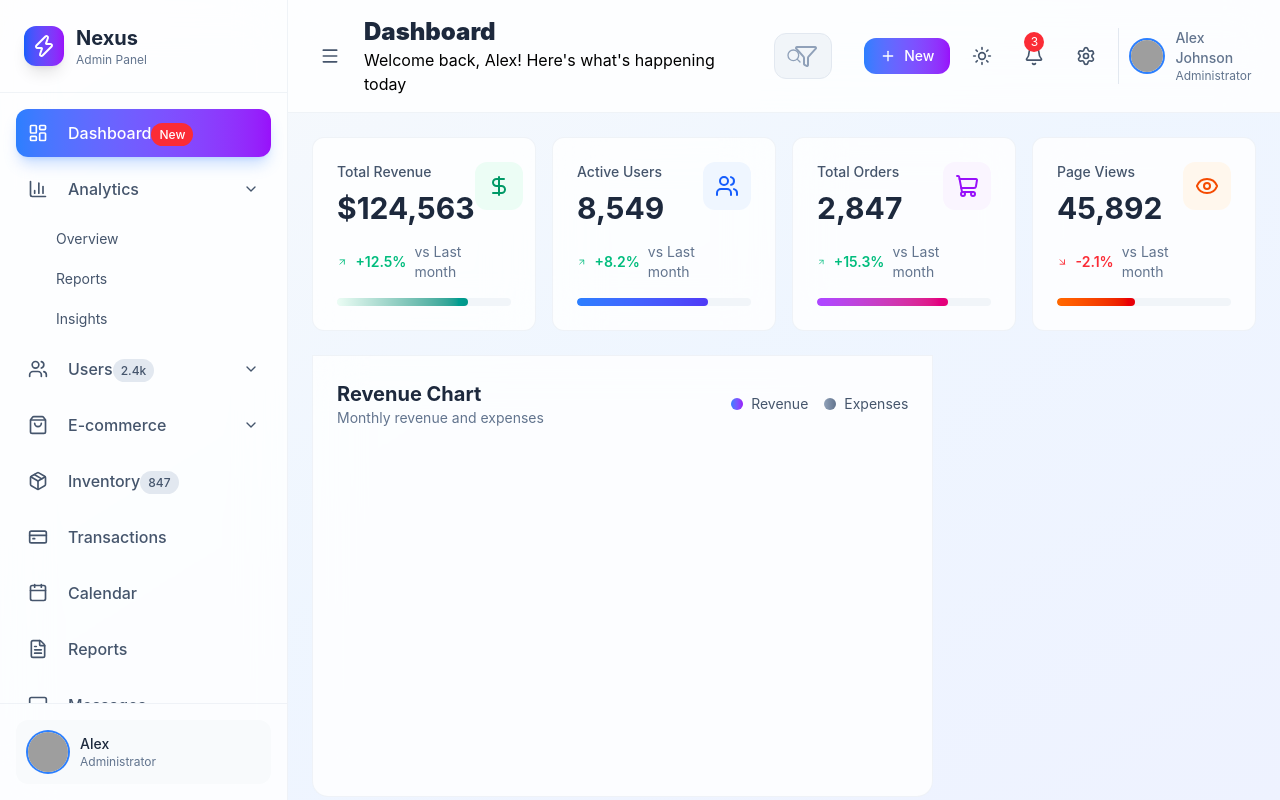
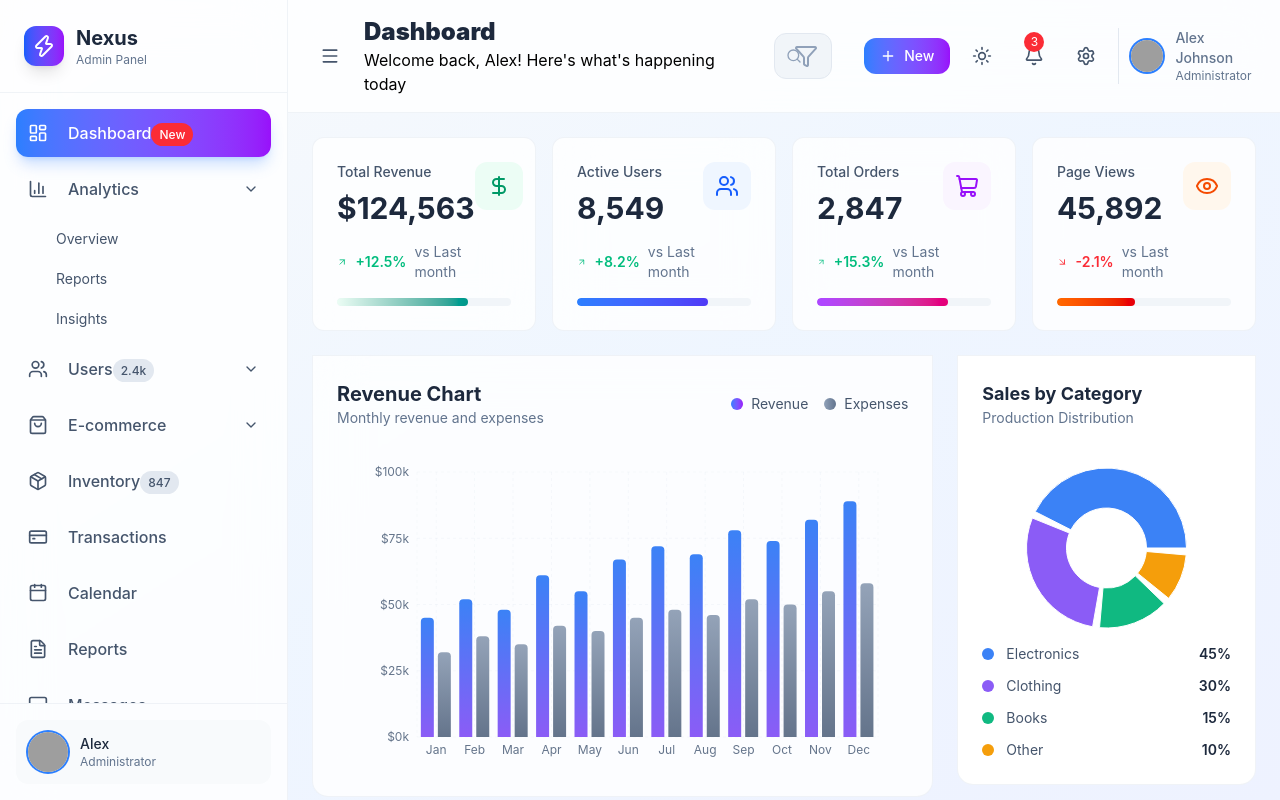
Before and after one commit to dxn-forlearning-xd/dashboard, a React (Vite) app: page / in a window 1280 px wide. Built offline with nearby package versions, Linux system fonts and the light colour scheme; grey boxes are pictures that could not be loaded.

Commit message:
feat: pie chart

```diff
--- a/package.json
+++ b/package.json
@@ -15,6 +15,7 @@
     "lucide-react": "^1.21.0",
     "react": "^19.2.7",
     "react-dom": "^19.2.7",
+    "recharts": "^3.9.0",
     "tailwindcss": "^4.3.1"
   },
   "devDependencies": {
--- a/src/components/Dassboard/ChartSection.tsx
+++ b/src/components/Dassboard/ChartSection.tsx
@@ -1,5 +1,5 @@
-import React from 'react';
 import RevenueChart from './RevenueChart';
+import SalesChart from './SalesChart';
 
 const ChartSection = () => {
   return (
@@ -7,6 +7,9 @@ const ChartSection = () => {
       <div className="xl:col-span-2">
         <RevenueChart />
       </div>
+      <div className="space-y-6">
+        <SalesChart />
+      </div>
     </div>
   );
 };
--- a/src/components/Dassboard/Dashboard.tsx
+++ b/src/components/Dassboard/Dashboard.tsx
@@ -1,4 +1,3 @@
-import React from 'react';
 import StatsGrid from './StatsGrid';
 import ChartSection from './ChartSection';
 
--- a/src/components/Dassboard/RevenueChart.tsx
+++ b/src/components/Dassboard/RevenueChart.tsx
@@ -1,6 +1,32 @@
-import React from 'react';
-
+import {
+  Bar,
+  BarChart,
+  CartesianGrid,
+  ResponsiveContainer,
+  Tooltip,
+  XAxis,
+  YAxis,
+} from 'recharts';
+type MonthData = {
+  month: string;
+  revenue: number;
+  expenses: number;
+};
 const RevenueChart = () => {
+  const data: MonthData[] = [
+    { month: 'Jan', revenue: 45000, expenses: 32000 },
+    { month: 'Feb', revenue: 52000, expenses: 38000 },
+    { month: 'Mar', revenue: 48000, expenses: 35000 },
+    { month: 'Apr', revenue: 61000, expenses: 42000 },
+    { month: 'May', revenue: 55000, expenses: 40000 },
+    { month: 'Jun', revenue: 67000, expenses: 45000 },
+    { month: 'Jul', revenue: 72000, expenses: 48000 },
+    { month: 'Aug', revenue: 69000, expenses: 46000 },
+    { month: 'Sep', revenue: 78000, expenses: 52000 },
+    { month: 'Oct', revenue: 74000, expenses: 50000 },
+    { month: 'Nov', revenue: 82000, expenses: 55000 },
+    { month: 'Dec', revenue: 89000, expenses: 58000 },
+  ];
   return (
     <div className="bg-white/80 dark:bg-slate-900/80 backdrop-blur-xl rounded-b-2xl border border-slate-200/50 dark:border-slate-700/50 p-6">
       <div className="flex items-center justify-between mb-6">
@@ -27,7 +53,65 @@ const RevenueChart = () => {
           </div>
         </div>
       </div>
-      <div className="h-80"></div>
+      <div className="h-80">
+        <ResponsiveContainer width="100%" height="100%">
+          <BarChart
+            data={data}
+            margin={{ top: 20, right: 30, left: 20, bottom: 5 }}
+          >
+            <CartesianGrid
+              strokeDasharray="3 3"
+              stroke="#e2e8f0"
+              opacity={0.3}
+            />
+            <XAxis
+              dataKey="month"
+              stroke="#64748b"
+              fontSize={12}
+              tickLine={false}
+              axisLine={false}
+            />
+            <YAxis
+              stroke="#64748b"
+              fontSize={12}
+              tickLine={false}
+              axisLine={false}
+              tickFormatter={(value) => `$${value / 1000}k`}
+            />
+            <Tooltip
+              contentStyle={{
+                backgroundColor: 'rgba(255, 255, 255, 0.95)',
+                border: 'none',
+                borderRadius: '12px',
+                boxShadow: '0 10px 40px rgba(0, 0, 0, 0.1)',
+              }}
+              formatter={(value) => `$${(value as number).toLocaleString()}`}
+            />
+            <Bar
+              dataKey="revenue"
+              fill="url(#revenueGradient)"
+              radius={[4, 4, 0, 0]}
+              maxBarSize={40}
+            />
+            <Bar
+              dataKey="expenses"
+              fill="url(#expensesGradient)"
+              radius={[4, 4, 0, 0]}
+              maxBarSize={40}
+            />
+            <defs>
+              <linearGradient id="revenueGradient" x1="0" y1="0" x2="0" y2="1">
+                <stop offset="0%" stopColor="#3b82f6" />
+                <stop offset="100%" stopColor="#8b5cf6" />
+              </linearGradient>
+              <linearGradient id="expensesGradient" x1="0" y1="0" x2="0" y2="1">
+                <stop offset="0%" stopColor="#94a3b8" />
+                <stop offset="100%" stopColor="#64748b" />
+              </linearGradient>
+            </defs>
+          </BarChart>
+        </ResponsiveContainer>
+      </div>
     </div>
   );
 };
--- /dev/null
+++ b/src/components/Dassboard/SalesChart.tsx
@@ -0,0 +1,72 @@
+import React from 'react';
+import { PieChart, Pie, ResponsiveContainer, Tooltip, Sector } from 'recharts';
+
+const SalesChart = () => {
+  const data = [
+    { name: 'Electronics', value: 45, color: '#3b82f6' },
+    { name: 'Clothing', value: 30, color: '#8b5cf6' },
+    { name: 'Books', value: 15, color: '#10b981' },
+    { name: 'Other', value: 10, color: '#f59e0b' },
+  ];
+  return (
+    <div className="bg-white dark:bg-slate-900 backdrop-blur-xl rounded-b-2xl p-6 border border-slate-200/50 dark:border-slate-700/50">
+      <div className="mb-6">
+        <h3 className="text-lg font-bold text-slate-800 dark:text-white">
+          Sales by Category
+        </h3>
+        <p className="text-sm text-slate-500 dark:text-slate-400">
+          Production Distribution
+        </p>
+      </div>
+      <div className="h-48">
+        <ResponsiveContainer width="100%" height="100%">
+          <PieChart>
+            <Pie
+              data={data}
+              cx="50%"
+              cy="50%"
+              innerRadius={40}
+              outerRadius={80}
+              paddingAngle={5}
+              dataKey="value"
+              shape={(props) => (
+                <Sector {...props} fill={props.payload.color} />
+              )}
+            />
+
+            <Tooltip
+              contentStyle={{
+                backgroundColor: 'rgba(255, 255, 255, 0.95)',
+                border: 'none',
+                borderRadius: '12px',
+                boxShadow: '0 10px 40px rgba(0, 0, 0, 0.1)',
+              }}
+            />
+          </PieChart>
+        </ResponsiveContainer>
+      </div>
+      <div className="space-y-3">
+        {data.map((item, index) => {
+          return (
+            <div className="flex items-center justify-between" key={index}>
+              <div className="flex items-center space-x-3">
+                <div
+                  className="w-3 h-3 rounded-full"
+                  style={{ backgroundColor: item.color }}
+                ></div>
+                <span className="text-sm text-slate-600 dark:text-slate-400">
+                  {item.name}
+                </span>
+              </div>
+              <span className="text-sm font-semibold text-slate-800 dark:text-slate-400">
+                {item.value}%
+              </span>
+            </div>
+          );
+        })}
+      </div>
+    </div>
+  );
+};
+
+export default SalesChart;
```
Also changed, not shown: 1 other file (tests, documents, lock files or other folders).
